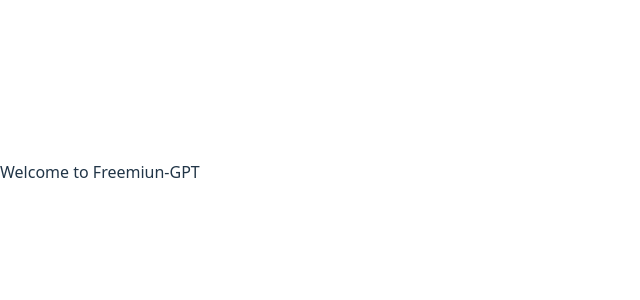
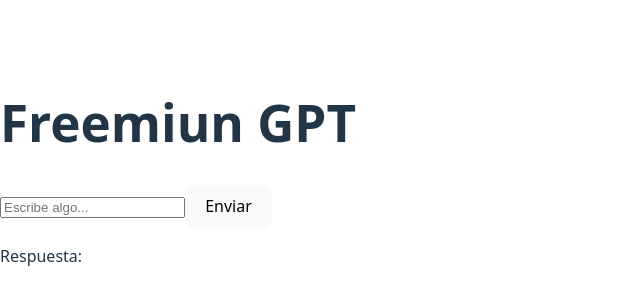
Before and after one commit to JosDev25/Chatbot-frontend, a React (Vite) app: page / in a window 1280 px wide. Shown: the part 228-528 px from the top of the page, without its empty margins (0-640 px from the left). Built offline with nearby package versions, Linux system fonts and the light colour scheme.

Commit message:
#2 feat(ChatBox): Added input validation and response paragraph

```diff
--- a/src/modules/chat/components/ChatBox.tsx
+++ b/src/modules/chat/components/ChatBox.tsx
@@ -1,11 +1,45 @@
+import { useState } from "react";
+import { fetchChatResponse } from "../../auth/services/api";
 
 const ChatBox = () => {
-  return (
-    <>
-      Welcome to Freemiun-GPT
+    const [input, setInput] = useState("");
+    const [response, setResponse] = useState("");
+    const [error, setError] = useState("")
 
-    </>
-  )
-}
+    const handleInputChange = (e: { target: { value: string; }; }) => {
+        const value = e.target.value;
+        setInput(value);
 
-export default ChatBox
+        if (value.length < 10) {
+            setError("Ingresa al menos 10 carácteres");
+        } else {
+            setError("")
+        }
+    }
+
+    const handleSend = async () => {
+        if (error) {
+            alert("Por favor, corrige el error antes de enviar.");
+            return;
+        }
+        if (input.length < 10) {
+            alert("Por favor, ingresa al menos 10 caracteres");
+            return;
+        }
+        const reply = await fetchChatResponse(input);
+        setResponse(reply);
+    };
+
+
+    return (
+        <>
+            <h1>Freemiun GPT</h1>
+            <input value={input} onChange={handleInputChange} placeholder="Escribe algo..." />
+            {error && <h3 style={{ color: "red" }}>{error}</h3>}
+            <button onClick={handleSend}>Enviar</button>
+            <p>Respuesta: {response}</p>
+        </>
+    );
+};
+
+export default ChatBox;
```
